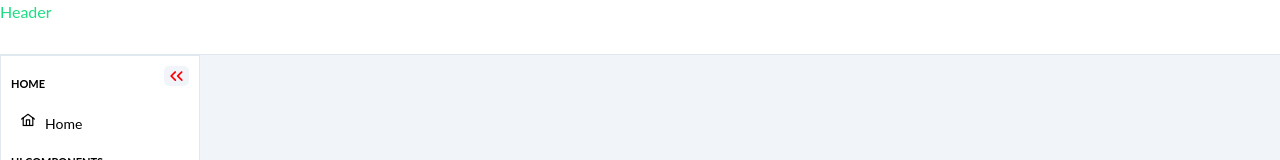
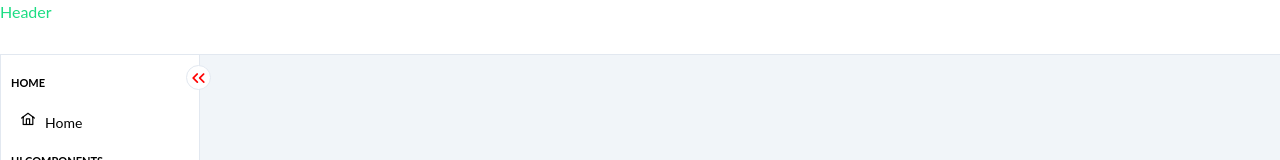
Before and after one commit to EzzatKhaqan/Vue-Journey, a Vue app in the folder module-library/: page / in a window 1280 px wide. Shown: the top 160 px of the page. Built offline with nearby package versions, Linux system fonts and the light colour scheme.

Commit message:
feat: update title and add favicon to index.html; refine sidebar styles

```diff
--- a/module-library/index.html
+++ b/module-library/index.html
@@ -3,7 +3,8 @@
   <head>
     <meta charset="UTF-8" />
     <meta name="viewport" content="width=device-width, initial-scale=1.0" />
-    <title>Advance Vue</title>
+    <title>EzZat Vue</title>
+    <link rel="icon" href="/public/favicon.ico" />
   </head>
   <body>
     <div id="app"></div>
--- a/module-library/src/assets/style/layout/sidebar.scss
+++ b/module-library/src/assets/style/layout/sidebar.scss
@@ -5,20 +5,22 @@
     height: 100%;
     background: var(--e-white);
     border: 1px solid var(--e-border-color);
+    border-top: none;
 
     padding: 10px;
     transition: all 0.2s ease-in-out;
     .sidebar-toggle-btn {
       position: absolute;
       top: 10px;
-      right: 10px;
+      right: -12px;
       display: flex;
       justify-content: center;
       align-items: center;
-      border-radius: 5px;
       width: 25px;
-      height: 20px;
-      background-color: var(--e-surface-ground);
+      height: 25px;
+      border: 1px solid var(--e-border-color);
+      border-radius: 50%;
+      background-color: var(--e-white);
       z-index: 1000;
       cursor: pointer;
       transition: all 0.2s ease-in-out;
```
Also changed, not shown: 1 other file (tests, documents, lock files or other folders).
